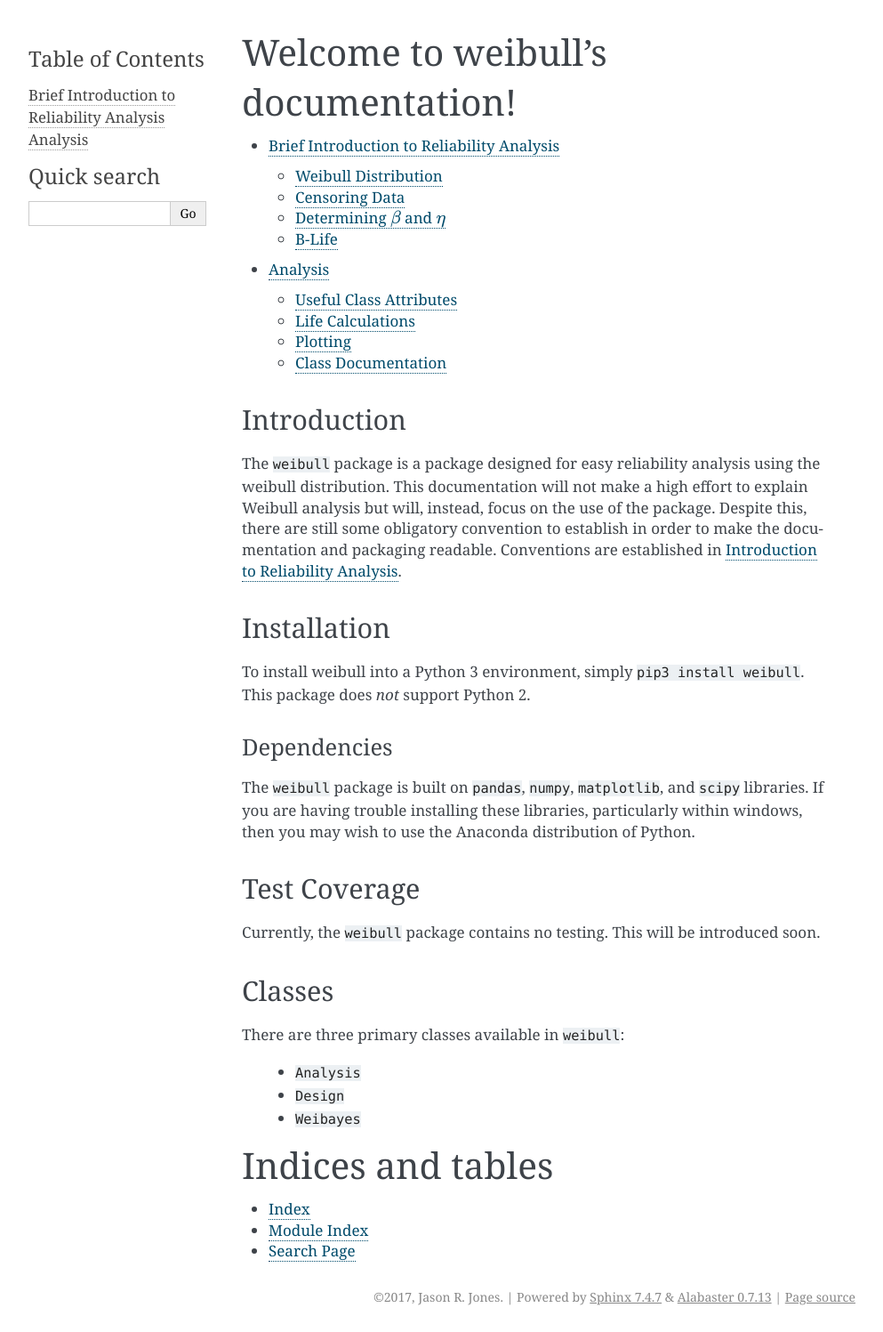
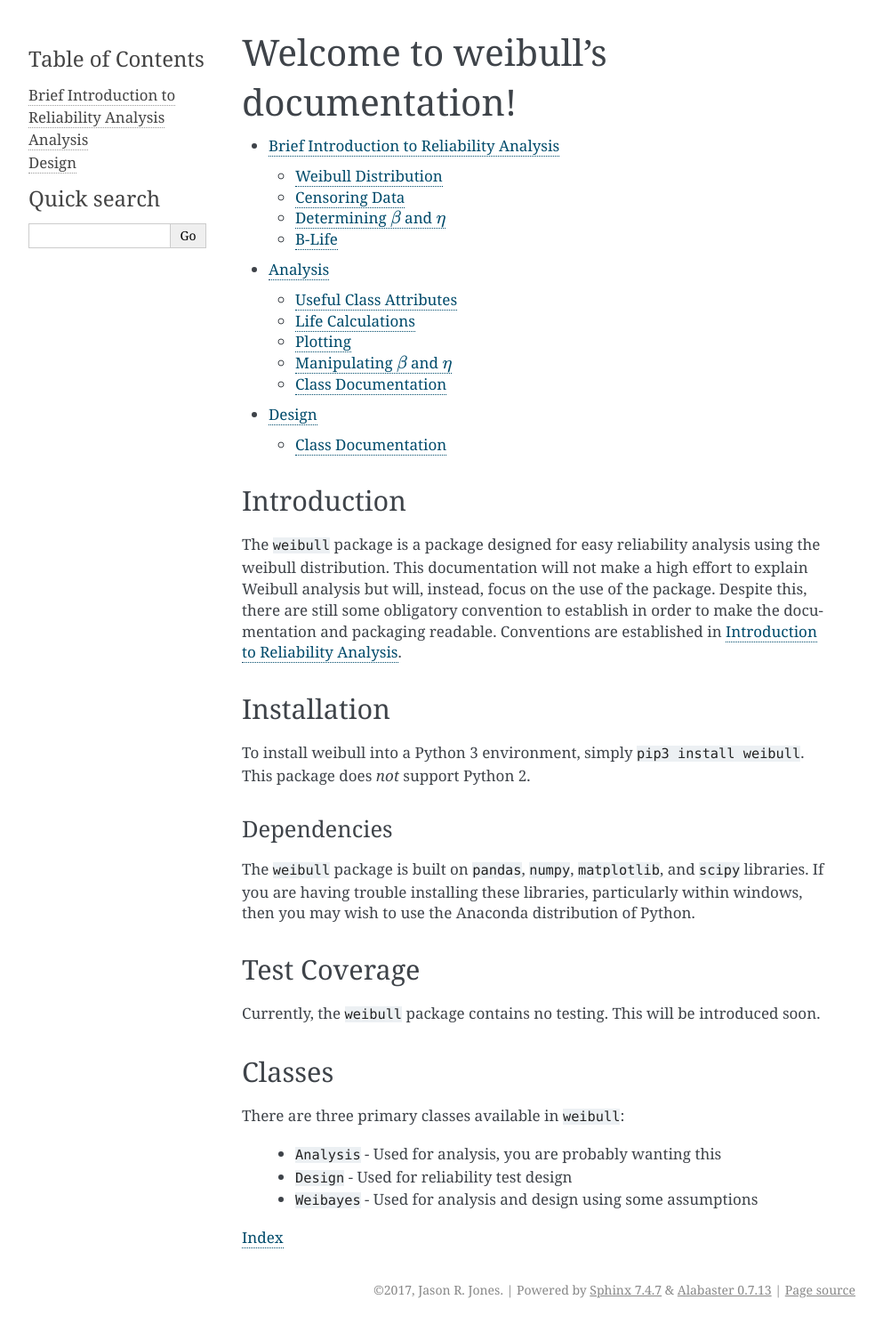
Before and after one commit to slightlynybbled/weibull, a Sphinx documentation site: the page built from docs/index.rst, in a window 1280 px wide. Shown: the whole page at 89% size, without its empty margins (148-1141 px from the left). Built offline with Sphinx 7.4.7, drawn with Linux system fonts in a browser that asks for light colours.

Commit message:
Expanding documentation

```diff
--- a/docs/index.rst
+++ b/docs/index.rst
@@ -11,6 +11,7 @@
 
     Brief Introduction to Reliability Analysis <briefintro.rst>
     Analysis <analysis.rst>
+    Design <design.rst>
 
 Introduction
 ------------
@@ -37,13 +38,8 @@
 
 There are three primary classes available in ``weibull``:
 
- * ``Analysis``
- * ``Design``
- * ``Weibayes``
+ * ``Analysis`` - Used for analysis, you are probably wanting this
+ * ``Design`` - Used for reliability test design
+ * ``Weibayes`` - Used for analysis and design using some assumptions
 
-Indices and tables
-==================
-
-* :ref:`genindex`
-* :ref:`modindex`
-* :ref:`search`
+:ref:`genindex`
```
Also changed, not shown: docs/analysis.rst (+27 -1 lines), docs/design.rst (added, +27 -0 lines), docs/readme.md (+1 -1 lines), docs/images/weibull-fit-10pt.png (added), docs/images/weibull-hazard-10pt.png (added), docs/images/weibull-prob-plot-comparison.png (added).
